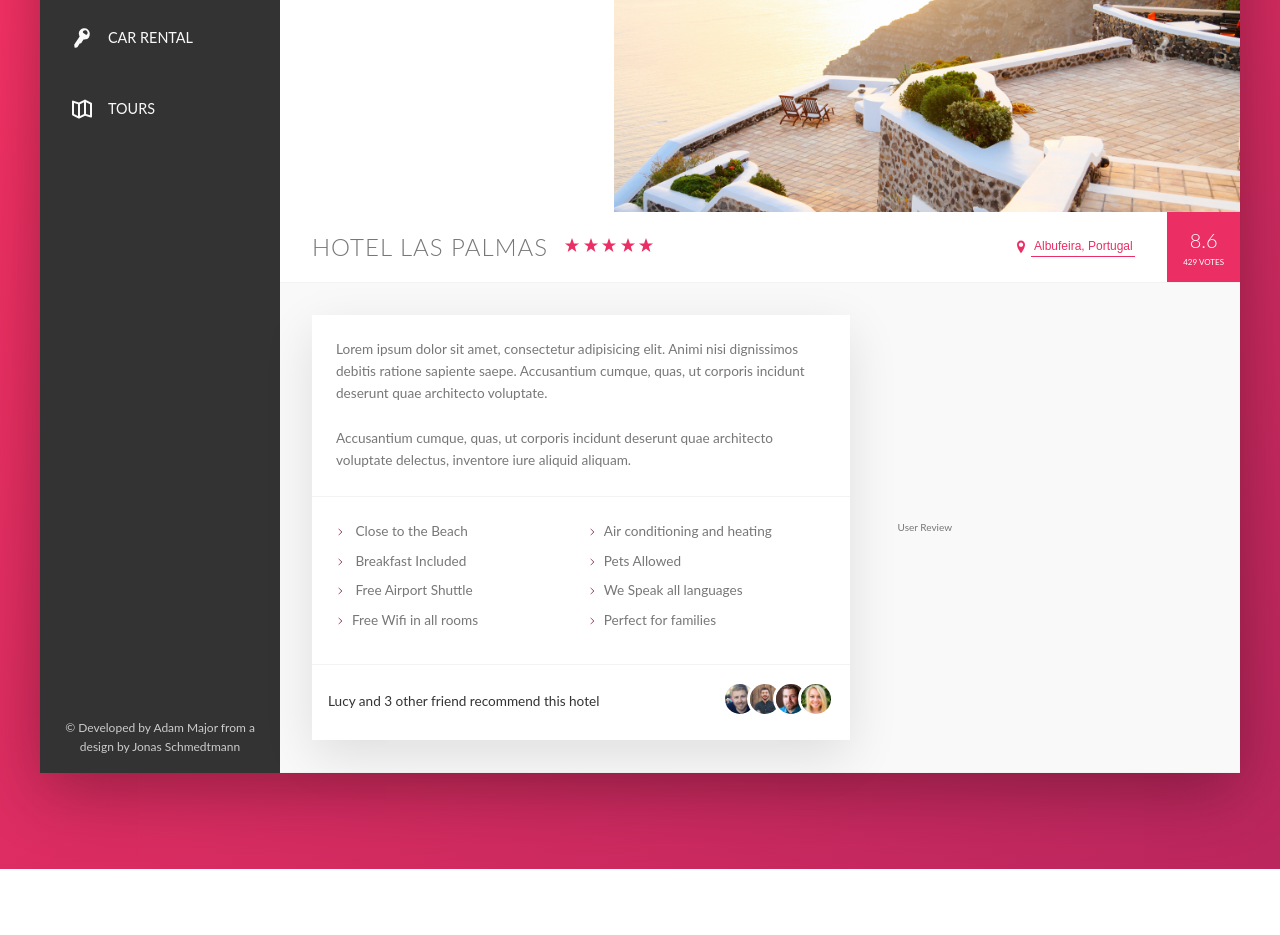
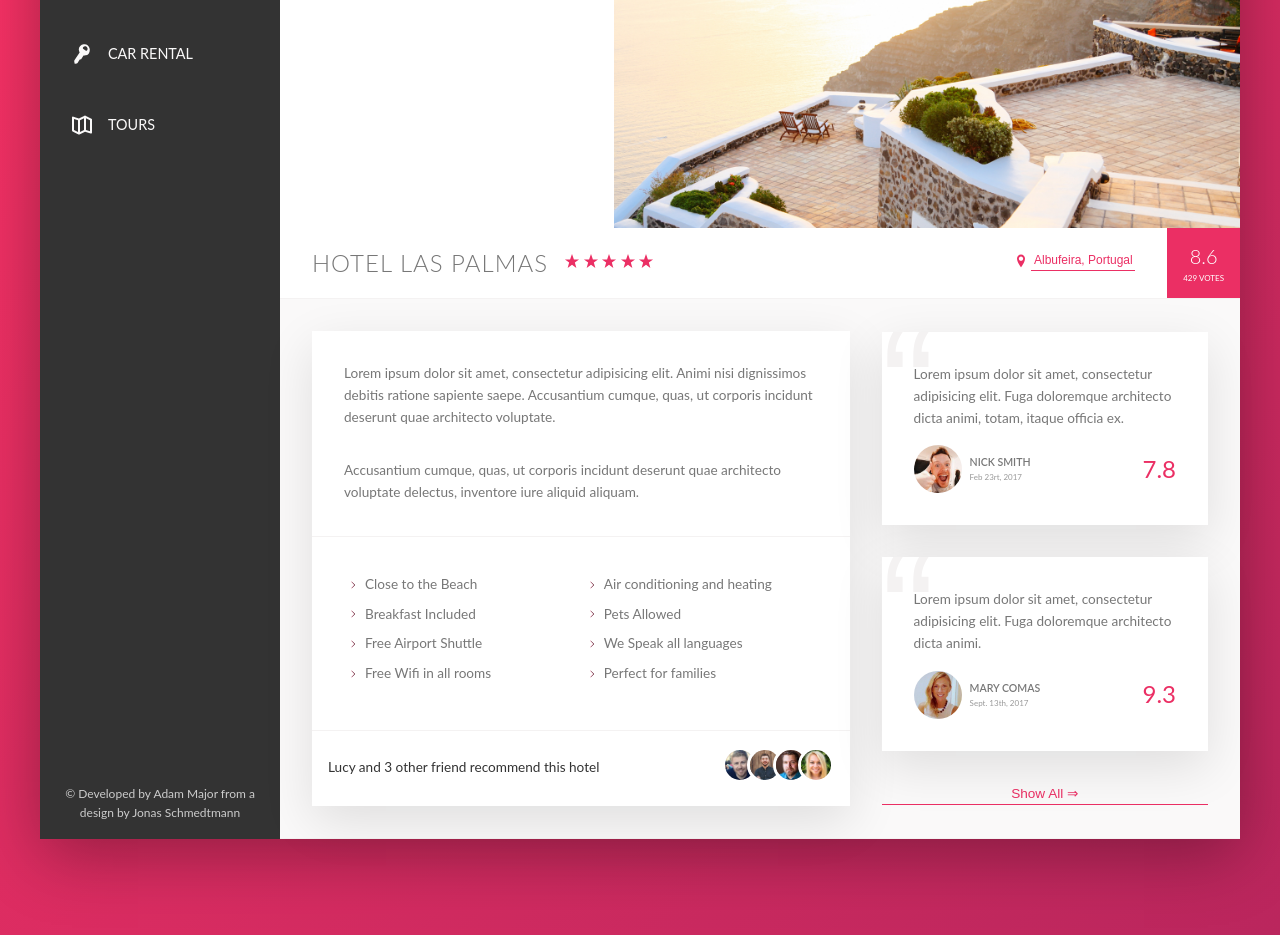
Before and after one commit to Beschuetzer/Trillo, a website: page index.html in a window 1280 px wide. Shown: the part 309-1244 px from the top of the page. Before the commit the page ends 1178 px from the top, so only its background shows below. Drawn offline with Linux system fonts and the light colour scheme.

Commit message:
Finish most of the styling

```diff
--- a/index.html
+++ b/index.html
@@ -164,7 +164,34 @@
                             </div>
                         </div>
                         <div class="user-reviews">
-                            User Review
+                            <figure class="review">
+                                <blockquote class="review__text">
+                                    Lorem ipsum dolor sit amet, consectetur adipisicing elit. Fuga doloremque architecto dicta animi, totam, itaque officia ex.
+                                </blockquote>
+                                <figcaption class="review__user">
+                                    <img src="img/user-1.jpg" alt="User's Photo" class="review__photo">
+                                    <div class="review__user-box">
+                                        <p class="review__user-name">Nick Smith</p>
+                                        <p class="review__user-date">Feb 23rt, 2017</p>
+                                    </div>
+                                    <div class="review__rating">7.8</div>
+                                </figcaption>
+                            </figure>
+
+                            <figure class="review">
+                                <blockquote class="review__text">
+                                    Lorem ipsum dolor sit amet, consectetur adipisicing elit. Fuga doloremque architecto dicta animi.
+                                </blockquote>
+                                <figcaption class="review__user">
+                                    <img src="img/user-2.jpg" alt="Second User's Photo" class="review__photo">
+                                    <div class="review__user-box">
+                                        <p class="review__user-name">Mary Comas</p>
+                                        <p class="review__user-date">Sept. 13th, 2017</p>
+                                    </div>
+                                    <div class="review__rating">9.3</div>
+                                </figcaption>
+                            </figure>
+                            <button class="btn btn--inline u-text-center">Show All &rArr;</button>
                         </div>
                     </div>
                 </main>
--- a/sass/components/_components.scss
+++ b/sass/components/_components.scss
@@ -96,18 +96,18 @@
         fill: $color-grey-dark-2;
     }
     &__notification {
-        font-size: $default-font-size / 2;
-        height: $default-font-size * 1;
-        width: $default-font-size * 1;
+        font-size: .6875 * $default-font-size;
+        height: $default-font-size * 1.375;
+        width: $default-font-size * 1.375;
         border-radius: 50%;
-        background-color: $color-primary;
-        color: $color-white;
+        background-color: #eb2f64;
+        color: #fff;
         display: flex;
         justify-content: center;
         align-items: center;
         position: absolute;
         top: 27.5%;
-        right: 20%;
+        right: 10%;
     }
     &__user-photo {
         height: 1.75 * $default-font-size;
@@ -161,6 +161,7 @@
         font-size: $default-font-size * .75;
         display: flex;
         align-items: center;
+        transform: translateY(-0.2rem);
     }
     &__rating {
         background-color: $color-primary;
@@ -213,13 +214,13 @@
 //////////////////////////////////////////////
 //PARAGRAPH
 .paragraph {
-    padding: 0 $default-font-size * 1.5;
+    padding: 0 $default-font-size * 2;
     &:first-child {
-        padding-top: $default-font-size * 1.5;
+        padding-top: $default-font-size * 2;
 
     }
     &:not(:last-of-type) {
-        margin-bottom: $default-font-size * 1.5;
+        margin-bottom: $default-font-size * 2;
     }
 }
 
@@ -228,14 +229,16 @@
 .list {
     list-style: none;
     column-count: 2;
-    margin: $default-font-size * 1.5 0 $default-font-size ;
-    padding: $default-font-size * 1.5;
+    margin: $default-font-size * 2 0 $default-font-size ;
+    padding: $default-font-size * 2.3125;
     border-top: $line;
     border-bottom: $line;
 
     &__item {
         margin-bottom: $default-font-size / 2;
-
+        display: flex;
+        justify-content: flex-start;
+        align-items: center;
     }
     &__item::before {
             content: '';
@@ -283,5 +286,65 @@
     &__friends {
         // margin-left: auto;
     }
+}
 
+//////////////////////////////////////////////
+//REVIEW
+.review {
+    overflow: hidden;
+    position: relative;
+    box-shadow: $shadow-light;
+    font-size: $default-font-size * .85;
+    padding: $default-font-size * 2;
+    background-color: $color-white;
+    &:not(:last-child) {
+        margin-bottom: $default-font-size * 2;
+    }
+    &__rating {
+        margin-left: auto;
+    }
+    &__text {
+        margin-bottom: $default-font-size;
+        z-index: 4;
+        position: relative;
+    }
+    &__user {
+        // padding: 3.2rem 0 0 0;
+        display: flex;
+        align-items: center;
+    }
+    &__photo {
+        height: $default-font-size * 3;
+        width: $default-font-size * 3;
+        border-radius: 50%;
+        margin-right: .8rem;
+    }
+    &__user-box {
+
+    }
+    &__user-name {
+        font-size: $default-font-size * .66;
+        font-weight: 600;
+        text-transform: uppercase;
+        // margin-bottom: $default-font-size * .25;
+    }
+    &__user-date {
+        font-size: $default-font-size * .5;
+        color: $color-grey-dark-3;
+    }
+    &__rating {
+        font-size: $default-font-size * 1.5;
+        color: $color-primary;
+    }
+
+    &::before {
+        line-height: .68;
+        content: '\201c';
+        position: absolute;
+        top: 0;
+        left: 0;
+        font-size: $default-font-size * 10;
+        color: $color-grey-light-2;
+        font-family: sans-serif;
+    }
 }
--- a/sass/layout/_layouts.scss
+++ b/sass/layout/_layouts.scss
@@ -1,6 +1,6 @@
 .header {
-    font-size: $default-font-size * .9;
-    padding: 0 $default-font-size * 2;
+    font-size: $default-font-size * 1;
+    padding: $default-font-size * .5 $default-font-size * 1;
     background-color: $color-white;
     border-bottom: $line;
     display: flex;
@@ -106,6 +106,7 @@
 }
 
 .details{
+    font-size: $default-font-size * .85;
     display: flex;
     justify-content: center;
     align-items: center;
@@ -116,12 +117,14 @@
 }
 
 .description {
-    font-size: $default-font-size * .85;
     flex: 0 0 60%;
-    margin-right: $default-font-size * 3;
+    margin-right: $default-font-size * 2;
     background-color: $color-white;
     box-shadow: $shadow-light;
 }
 .user-reviews {
     flex: 1;
+    display: flex;
+    flex-direction: column;
+    justify-content: flex-start;
 }
```
Also changed, not shown: css/style.css, 1 other file.
